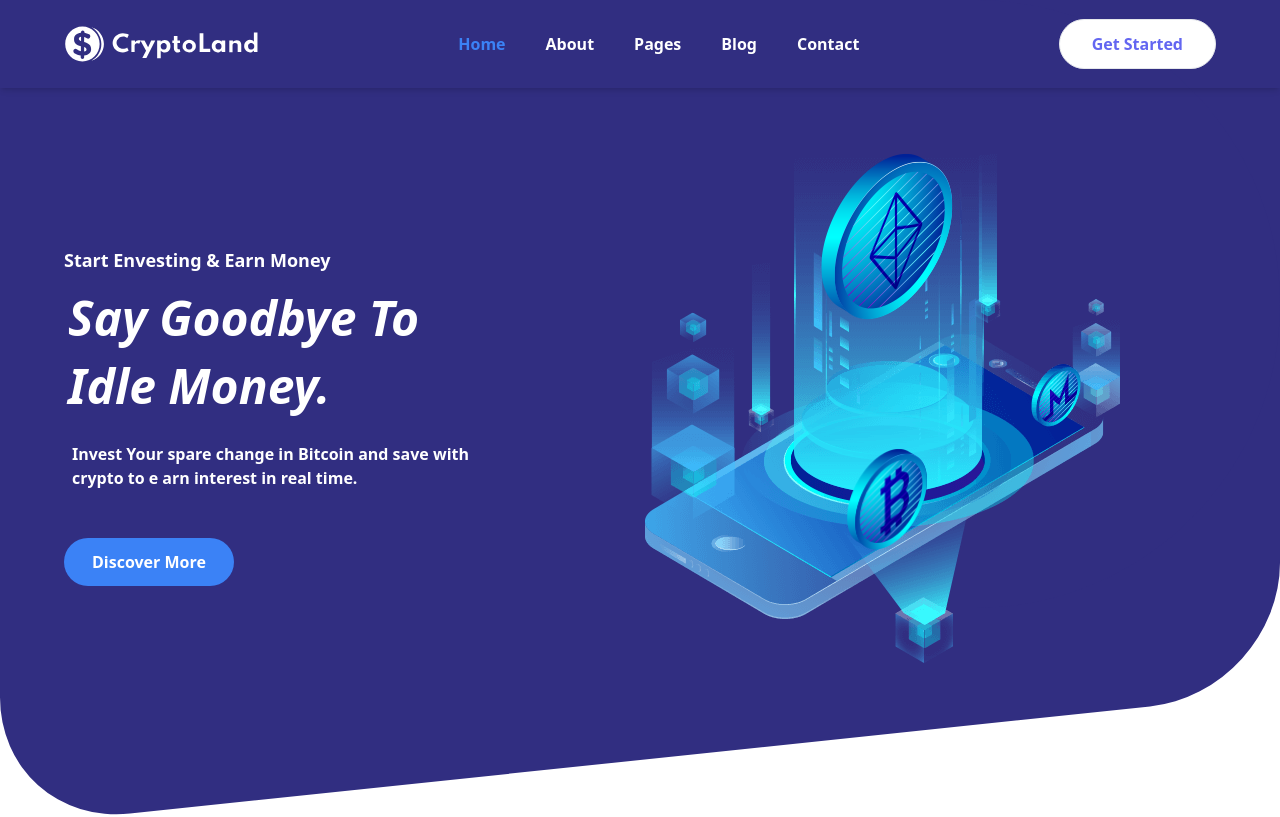
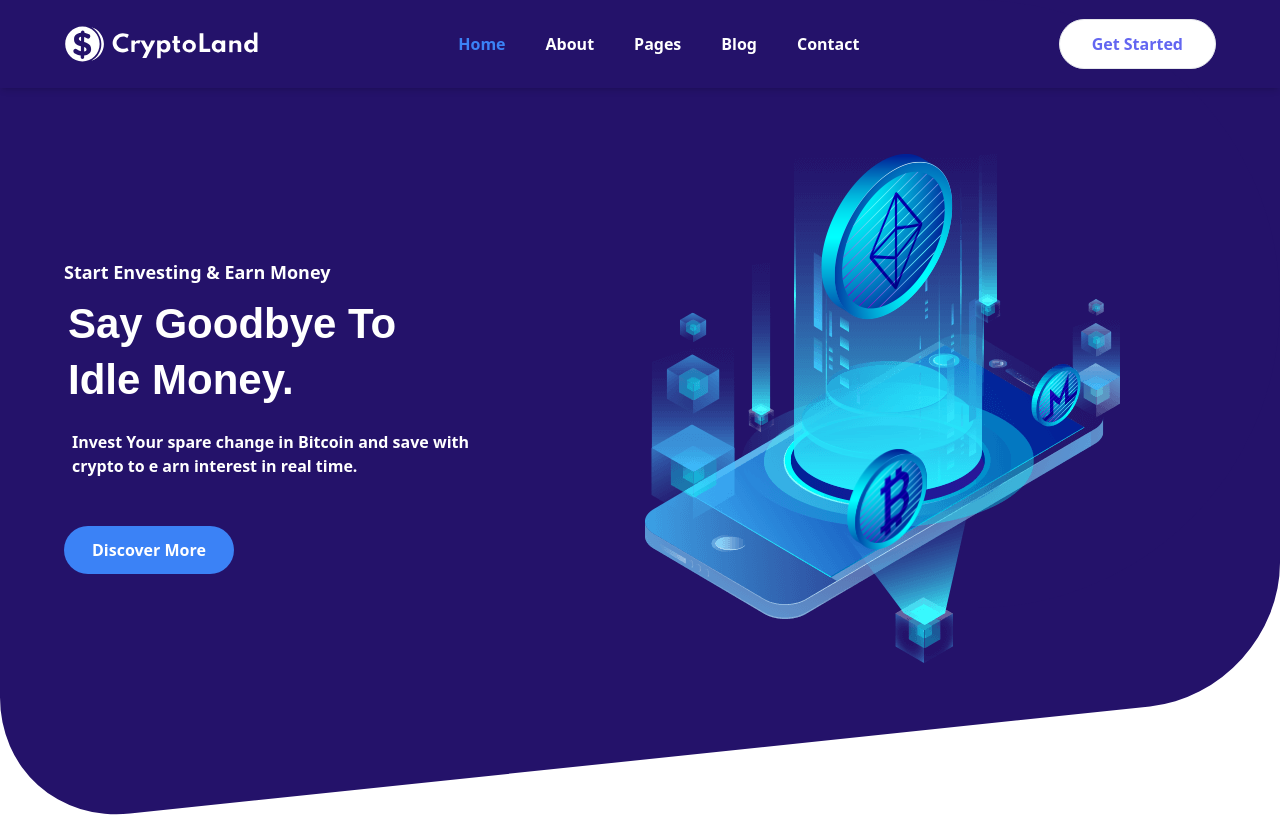
Before and after one commit to ShekRasel/Cryptoland, a React (Vite) app: page / in a window 1280 px wide. Shown: the top 817 px of the page. Built offline with nearby package versions, Linux system fonts and the light colour scheme.

Commit message:
slanted div make

```diff
--- a/src/pages/Home.jsx
+++ b/src/pages/Home.jsx
@@ -11,13 +11,13 @@ function Home() {
   return (
     <div className=''>
       <div className='relative'>
-        <div class=" left-0 w-full h-[500px] lg:h-[760px] bg-indigo-900 transform top-2 rounded-b-[30px] md:rounded-b-[70px] xl:rounded-b-[130px] -skew-y-6"></div>
-        <div className=" absolute top-0 rounded-r-full w-full bg-indigo-900 h-[80%] px-3 md:px-8 lg:px-12 xl:px-16 2xl:px-72  flex justify-center lg:justify-between items-center pt-52 pb-32 lg:gap-4 xl:gap-0">
+        <div class=" left-0 w-full h-[500px] lg:h-[760px] bg-[#24126A] transform top-2 rounded-b-[30px] md:rounded-b-[70px] xl:rounded-b-[130px] -skew-y-6"></div>
+        <div className=" absolute top-0 rounded-r-full w-full bg-[#24126A] h-[80%] px-3 md:px-8 lg:px-12 xl:px-16 2xl:px-72  flex justify-center lg:justify-between items-center pt-52 pb-32 lg:gap-4 xl:gap-0">
 
           <div className='text-white flex flex-col items-center lg:items-start mt-16 lg:mt-36'>
-            <h1 className='font-bold lg:text-lg '>Start Envesting & Earn Money</h1>
-            <h1 className='text-3xl lg:text-5xl font-bold lg:mt-5 md:mt-3 pl-1 italic'>Say Goodbye To</h1>
-            <h1 className='text-3xl lg:text-5xl font-bold lg:mt-5 md:mt-3 pl-1 italic'>Idle Money.</h1>
+            <h1 className='font-bold lg:text-lg'>Start Envesting & Earn Money</h1>
+            <h1 className='text-3xl lg:text-[42px]  font-bold lg:mt-5 md:mt-3 pl-1 font-[sans-serif] leading-'>Say Goodbye To</h1>
+            <h1 className='text-3xl lg:text-[42px] font-bold lg:mt-5 md:mt-3 pl-1 font-[sans-serif]'>Idle Money.</h1>
             <p className='pl-2 mt-8 font-semibold text-center lg:text-start'>Invest Your spare change in Bitcoin and save with <br /> crypto to e arn interest in real time.</p>
             <button className='mt-12  px-7 py-3 rounded-full bg-blue-500 font-semibold transition-all ease-in-out duration-500 hover:bg-white hover:text-indigo-800'>
               <Link to={'about'}>Discover More</Link>
```
